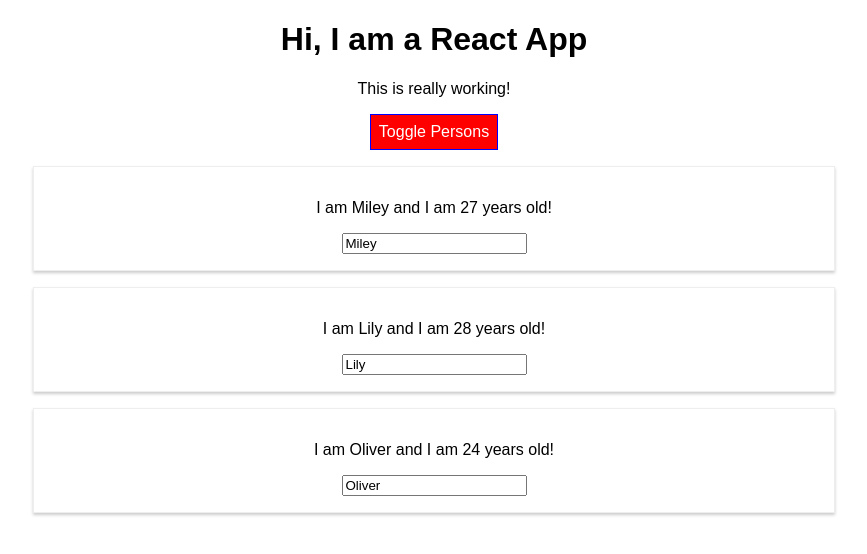
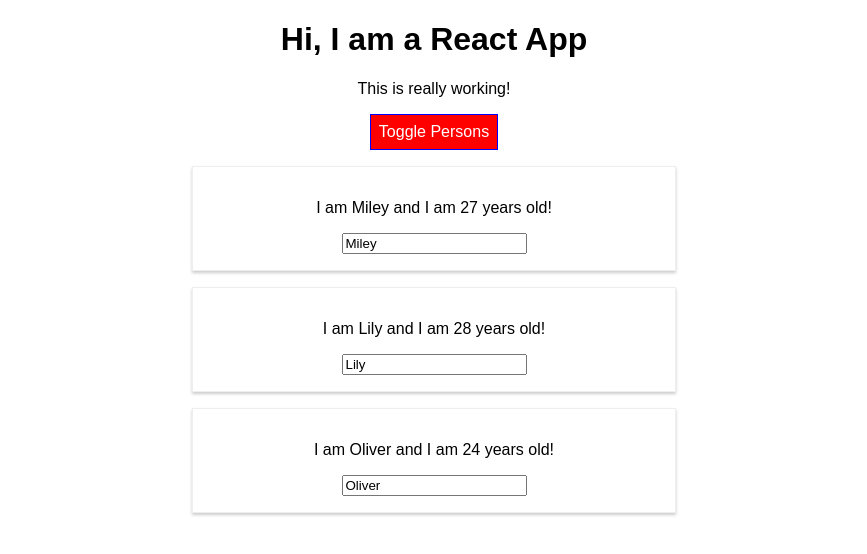
Before and after one commit to ctvanzandt42/react-complete-guide-demo, a React (Create React App) app: page / in a window 1280 px wide. Both pictures are taken after a click on the button "Toggle Persons". Shown: the top 554 px of the page, without its empty margins (206-1073 px from the left). Built offline with nearby package versions, Linux system fonts and the light colour scheme.

Commit message:
Styled components

```diff
--- a/package.json
+++ b/package.json
@@ -6,7 +6,8 @@
     "radium": "^0.26.1",
     "react": "^16.13.1",
     "react-dom": "^16.13.1",
-    "react-scripts": "1.1.5"
+    "react-scripts": "1.1.5",
+    "styled-components": "^5.2.1"
   },
   "scripts": {
     "start": "react-scripts start",
--- a/src/App.js
+++ b/src/App.js
@@ -1,5 +1,4 @@
 import React, {Component} from 'react';
-import Radium from 'radium';
 import './App.css';
 import Person from './Person/Person';
 
@@ -100,4 +99,4 @@
     }
 }
 
-export default Radium(App);
+export default App;
--- a/src/Person/Person.css
+++ b/src/Person/Person.css
@@ -1,8 +1,14 @@
-.Person {
-    width: 60%;
-    margin: 16px auto;
-    border: 1px solid #eee;
-    box-shadow: 0 2px 3px #ccc;
-    padding: 16px;
-    text-align: center;
-}
+/*.Person {*/
+/*    width: 60%;*/
+/*    margin: 16px auto;*/
+/*    border: 1px solid #eee;*/
+/*    box-shadow: 0 2px 3px #ccc;*/
+/*    padding: 16px;*/
+/*    text-align: center;*/
+/*}*/
+
+/*@media (min-width: 500px) {*/
+/*    .Person {*/
+/*        width: 450px;*/
+/*    }*/
+/*}*/
--- a/src/Person/Person.js
+++ b/src/Person/Person.js
@@ -1,15 +1,28 @@
 import React from "react";
-import Radium from 'radium';
-import './Person.css';
+import styled from "styled-components";
+
+
+const StyledDiv = styled.div`
+          width: 60%;
+          margin: 16px auto;
+          border: 1px solid #eee;
+          box-shadow: 0 2px 3px #ccc;
+          padding: 16px;
+          text-align: center;
+
+          @media (min-width: 500px) {
+            width: 450px;
+          }
+        `;
 
 const person = ( props ) => {
     return (
-        <div className="Person">
+        <StyledDiv>
             <p onClick={props.click}>I am {props.name} and I am {props.age} years old!</p>
             <p>{props.children}</p>
             <input type="text" onChange={props.changed} value={props.name} />
-        </div>
+        </StyledDiv>
     )
 };
 
-export default Radium(person);
+export default person;
```
Also changed, not shown: 1 other file (tests, documents, lock files or other folders).
